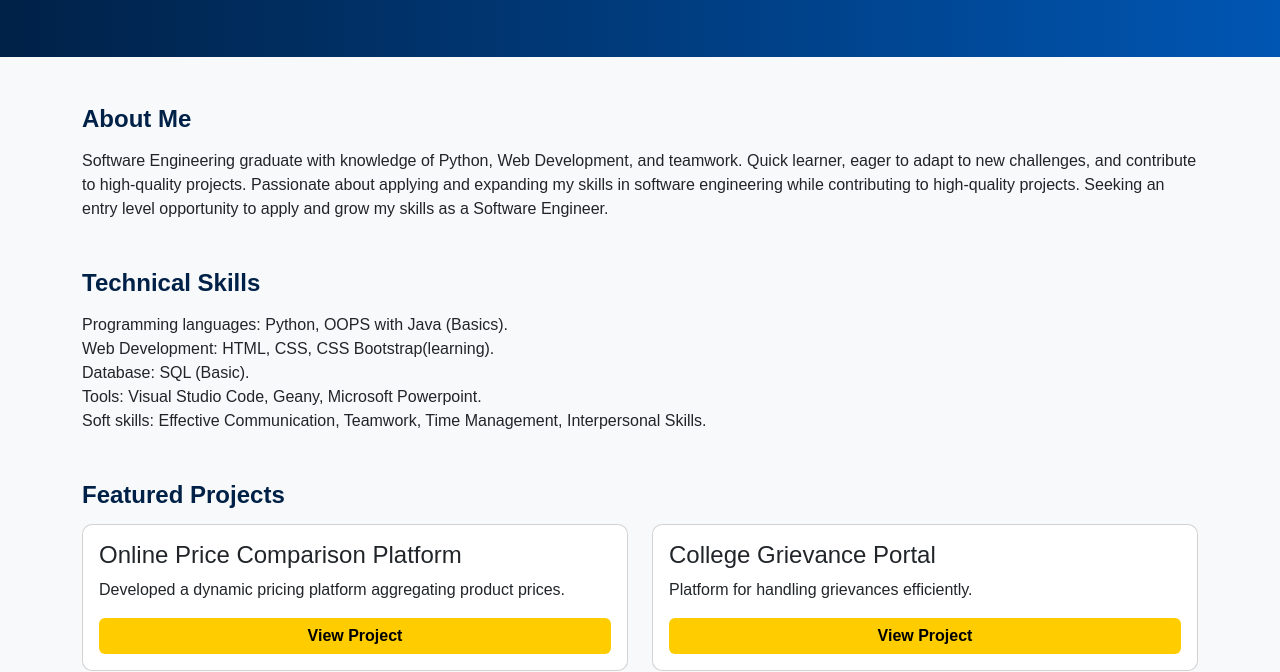
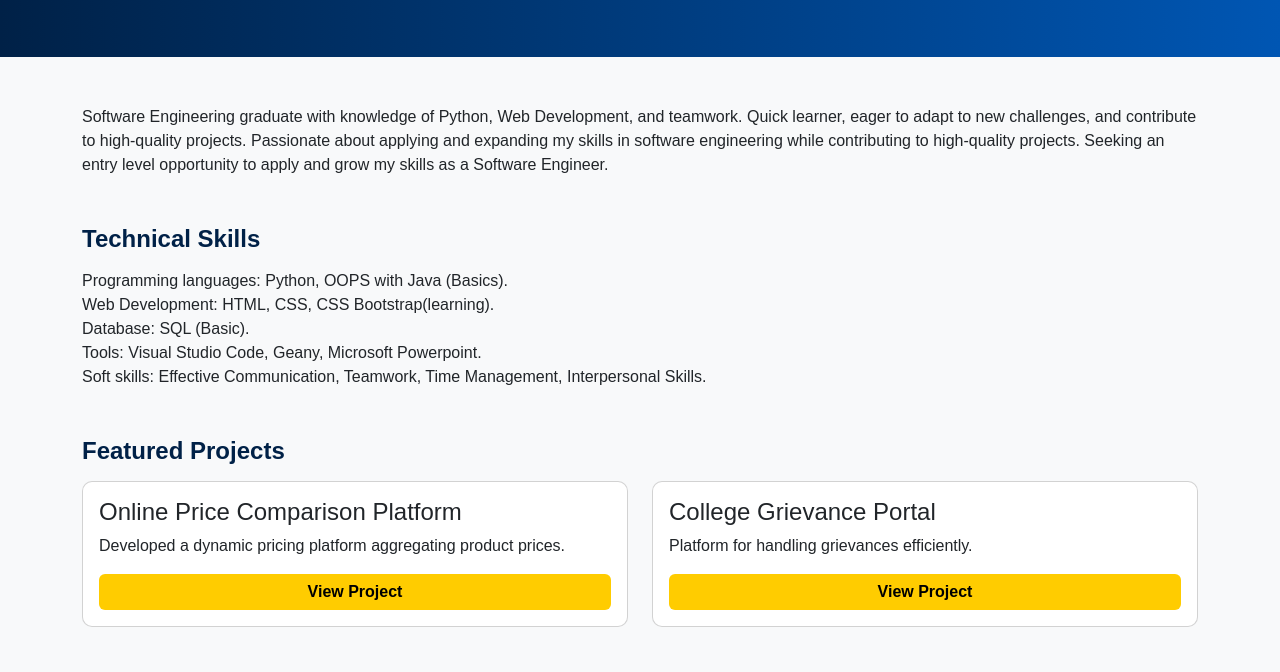
Before and after one commit to Amansirdesai/ClickCrawl-Team-Project, a plain HTML site: page index.html in a window 1280 px wide. Shown: the part 163-835 px from the top of the page. Drawn offline with nearby package versions, Linux system fonts and the light colour scheme.

Commit message:
about me removed

```diff
--- a/index.html
+++ b/index.html
@@ -76,7 +76,7 @@
     </div>
 
     <div class="container mt-5">
-        <h2 class="section-title">About Me</h2>
+        <h2 class="section-title"></h2>
         <p>Software Engineering graduate with knowledge of Python, Web Development, and teamwork. Quick learner, eager to adapt to new challenges, and contribute to high-quality projects. Passionate about applying and expanding my skills in software engineering while contributing to high-quality projects. Seeking an entry
 level opportunity to apply and grow my skills as a Software Engineer.</p>
     </div>
```
